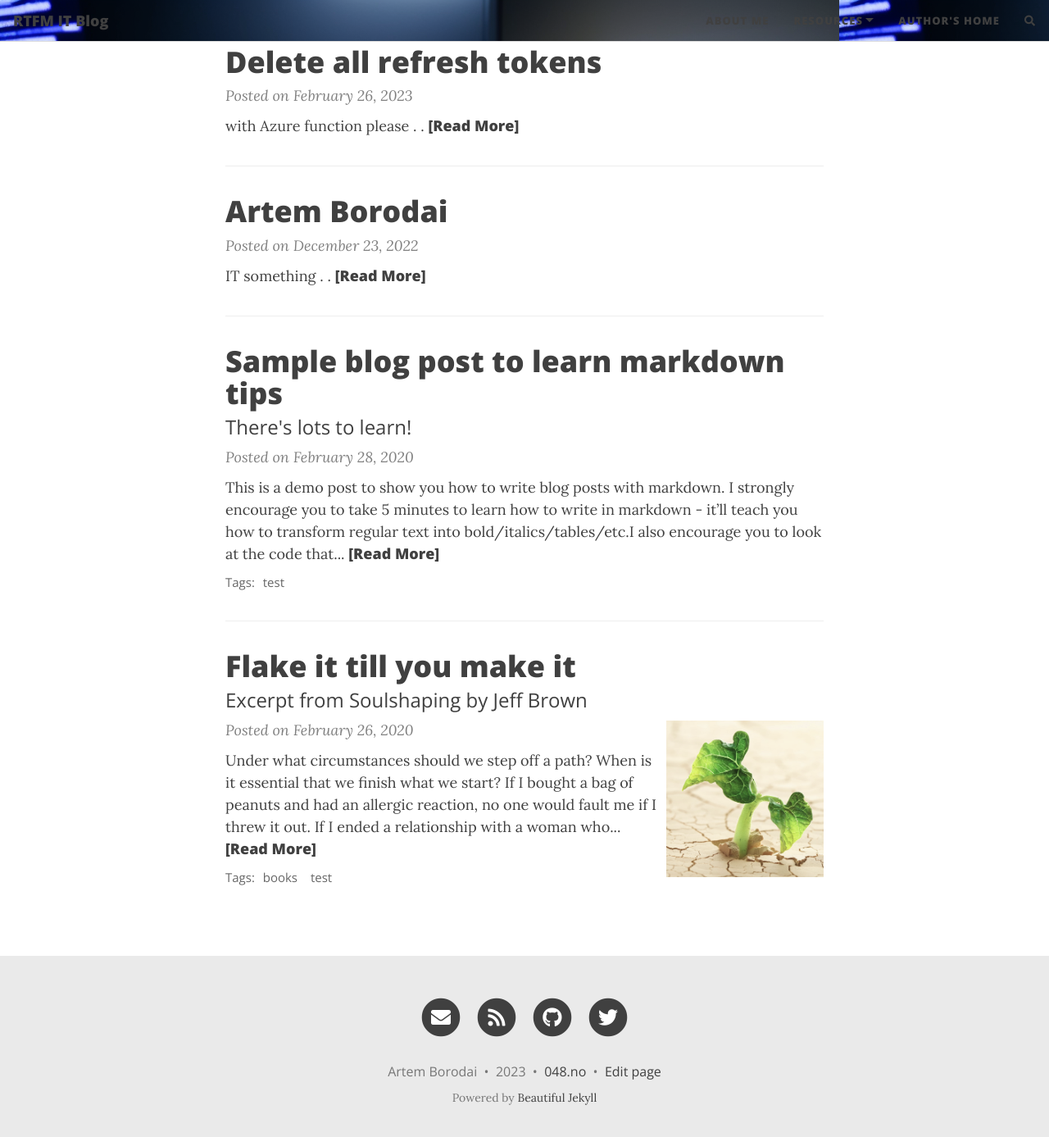
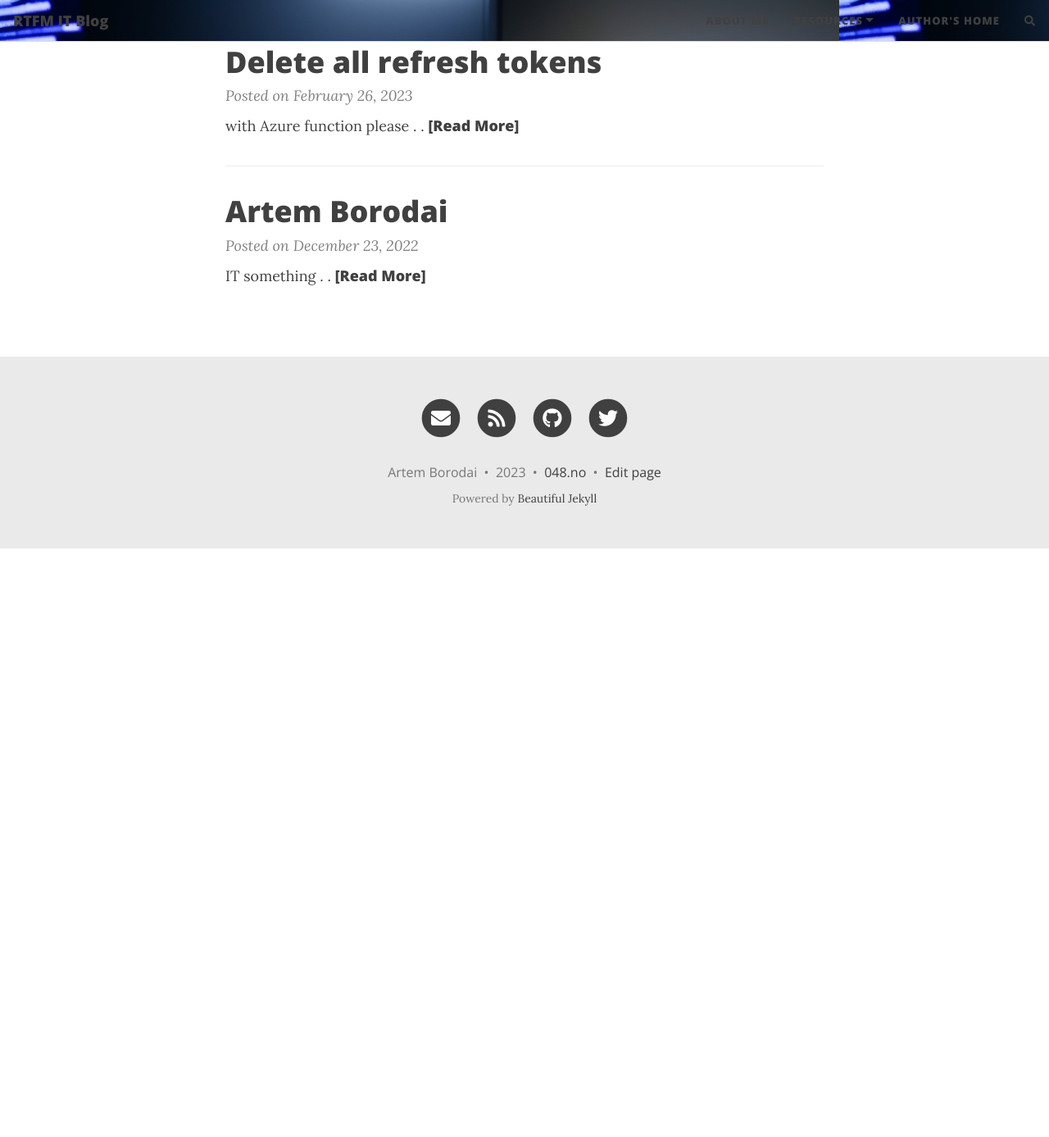
Before and after one commit to artem1982/048.no, a Jekyll site: the page built from index.html, in a window 1280 px wide and 1400 px high, scrolled down 283 px. Shown: the top 1387 px of the window at 82% size. Built offline with Jekyll 4.4.1, drawn with Linux system fonts in a browser that asks for light colours; nearby versions of some CDN libraries; the list of posts is cut into pages by our own code; comment, search, counter and statistics services are not loaded; after the commit the page ends 952 px from its top, so only the background shows below that.

Commit message:
Fix About

````diff
--- a/_posts/2020-02-26-flake-it-till-you-make-it.md
+++ /dev/null
@@ -1,17 +0,0 @@
----
-layout: post
-title: Flake it till you make it
-subtitle: Excerpt from Soulshaping by Jeff Brown
-cover-img: /assets/img/path.jpg
-thumbnail-img: /assets/img/thumb.png
-share-img: /assets/img/path.jpg
-tags: [books, test]
----
-
-Under what circumstances should we step off a path? When is it essential that we finish what we start? If I bought a bag of peanuts and had an allergic reaction, no one would fault me if I threw it out. If I ended a relationship with a woman who hit me, no one would say that I had a commitment problem. But if I walk away from a seemingly secure route because my soul has other ideas, I am a flake?
-
-The truth is that no one else can definitively know the path we are here to walk. It’s tempting to listen—many of us long for the omnipotent other—but unless they are genuine psychic intuitives, they can’t know. All others can know is their own truth, and if they’ve actually done the work to excavate it, they will have the good sense to know that they cannot genuinely know anyone else’s. Only soul knows the path it is here to walk. Since you are the only one living in your temple, only you can know its scriptures and interpretive structure.
-
-At the heart of the struggle are two very different ideas of success—survival-driven and soul-driven. For survivalists, success is security, pragmatism, power over others. Success is the absence of material suffering, the nourishing of the soul be damned. It is an odd and ironic thing that most of the material power in our world often resides in the hands of younger souls. Still working in the egoic and material realms, they love the sensations of power and focus most of their energy on accumulation. Older souls tend not to be as materially driven. They have already played the worldly game in previous lives and they search for more subtle shades of meaning in this one—authentication rather than accumulation. They are often ignored by the culture at large, although they really are the truest warriors.
-
-A soulful notion of success rests on the actualization of our innate image. Success is simply the completion of a soul step, however unsightly it may be. We have finished what we started when the lesson is learned. What a fear-based culture calls a wonderful opportunity may be fruitless and misguided for the soul. Staying in a passionless relationship may satisfy our need for comfort, but it may stifle the soul. Becoming a famous lawyer is only worthwhile if the soul demands it. It is an essential failure if you are called to be a monastic this time around. If you need to explore and abandon ten careers in order to stretch your soul toward its innate image, then so be it. Flake it till you make it.
--- a/_posts/2020-02-28-sample-markdown.md
+++ /dev/null
@@ -1,90 +0,0 @@
----
-layout: post
-title: Sample blog post to learn markdown tips
-subtitle: There's lots to learn!
-gh-repo: daattali/beautiful-jekyll
-gh-badge: [star, fork, follow]
-tags: [test]
-comments: true
----
-
-{: .box-success}
-This is a demo post to show you how to write blog posts with markdown.  I strongly encourage you to [take 5 minutes to learn how to write in markdown](https://markdowntutorial.com/) - it'll teach you how to transform regular text into bold/italics/tables/etc.<br/>I also encourage you to look at the [code that created this post](https://raw.githubusercontent.com/daattali/beautiful-jekyll/master/_posts/2020-02-28-sample-markdown.md) to learn some more advanced tips about using markdown in Beautiful Jekyll.
-
-**Here is some bold text**
-
-## Here is a secondary heading
-
-[This is a link to a different site](https://deanattali.com/) and [this is a link to a section inside this page](#local-urls).
-
-Here's a table:
-
-| Number | Next number | Previous number |
-| :------ |:--- | :--- |
-| Five | Six | Four |
-| Ten | Eleven | Nine |
-| Seven | Eight | Six |
-| Two | Three | One |
-
-How about a yummy crepe?
-
-![Crepe](https://beautifuljekyll.com/assets/img/crepe.jpg)
-
-It can also be centered!
-
-![Crepe](https://beautifuljekyll.com/assets/img/crepe.jpg){: .mx-auto.d-block :}
-
-Here's a code chunk:
-
-~~~
-var foo = function(x) {
-  return(x + 5);
-}
-foo(3)
-~~~
-
-And here is the same code with syntax highlighting:
-
-```javascript
-var foo = function(x) {
-  return(x + 5);
-}
-foo(3)
-```
-
-And here is the same code yet again but with line numbers:
-
-{% highlight javascript linenos %}
-var foo = function(x) {
-  return(x + 5);
-}
-foo(3)
-{% endhighlight %}
-
-## Boxes
-You can add notification, warning and error boxes like this:
-
-### Notification
-
-{: .box-note}
-**Note:** This is a notification box.
-
-### Warning
-
-{: .box-warning}
-**Warning:** This is a warning box.
-
-### Error
-
-{: .box-error}
-**Error:** This is an error box.
-
-## Local URLs in project sites {#local-urls}
-
-When hosting a *project site* on GitHub Pages (for example, `https://USERNAME.github.io/MyProject`), URLs that begin with `/` and refer to local files may not work correctly due to how the root URL (`/`) is interpreted by GitHub Pages. You can read more about it [in the FAQ](https://beautifuljekyll.com/faq/#links-in-project-page). To demonstrate the issue, the following local image will be broken **if your site is a project site:**
-
-![Crepe](/assets/img/crepe.jpg)
-
-If the above image is broken, then you'll need to follow the instructions [in the FAQ](https://beautifuljekyll.com/faq/#links-in-project-page). Here is proof that it can be fixed:
-
-![Crepe]({{ '/assets/img/crepe.jpg' | relative_url }})
````
Also changed, not shown: aboutme.md (+2 -9 lines).
